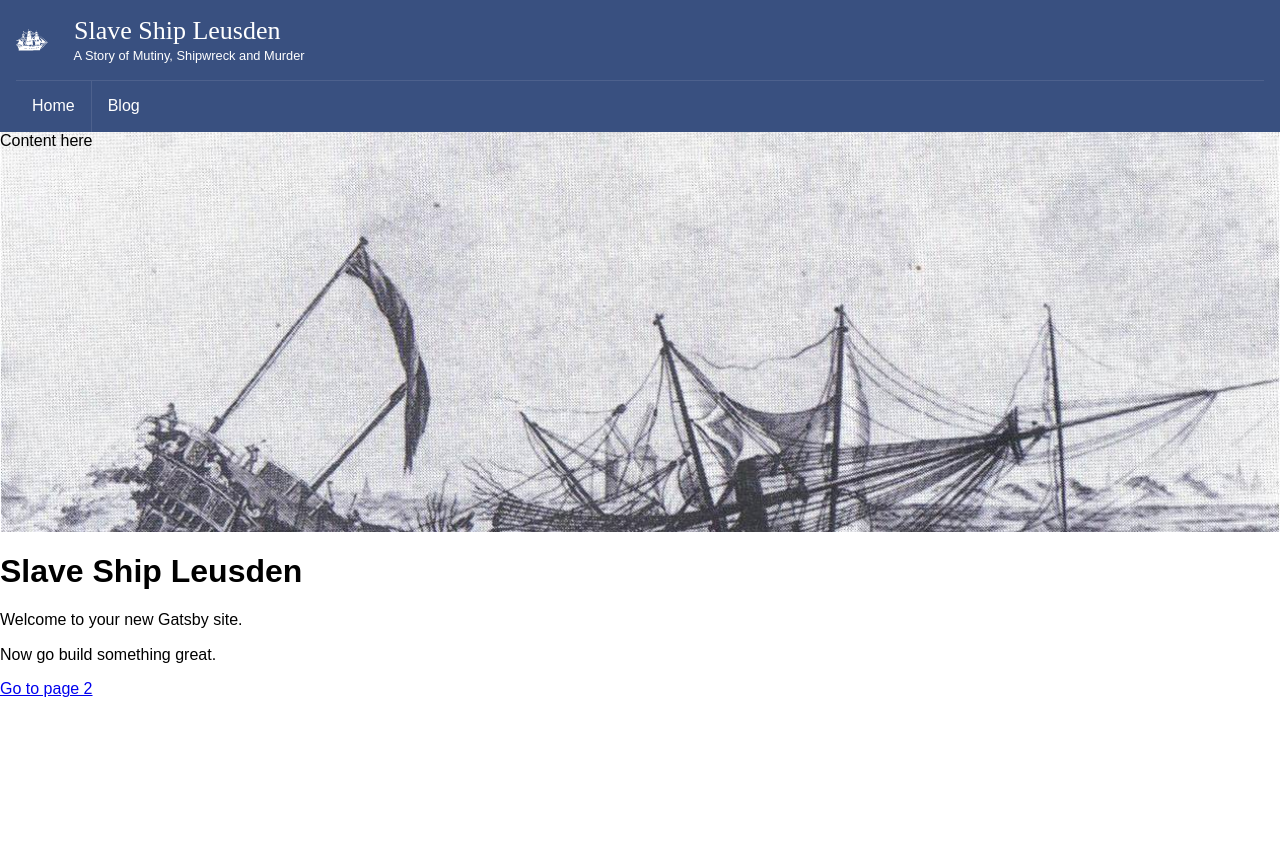
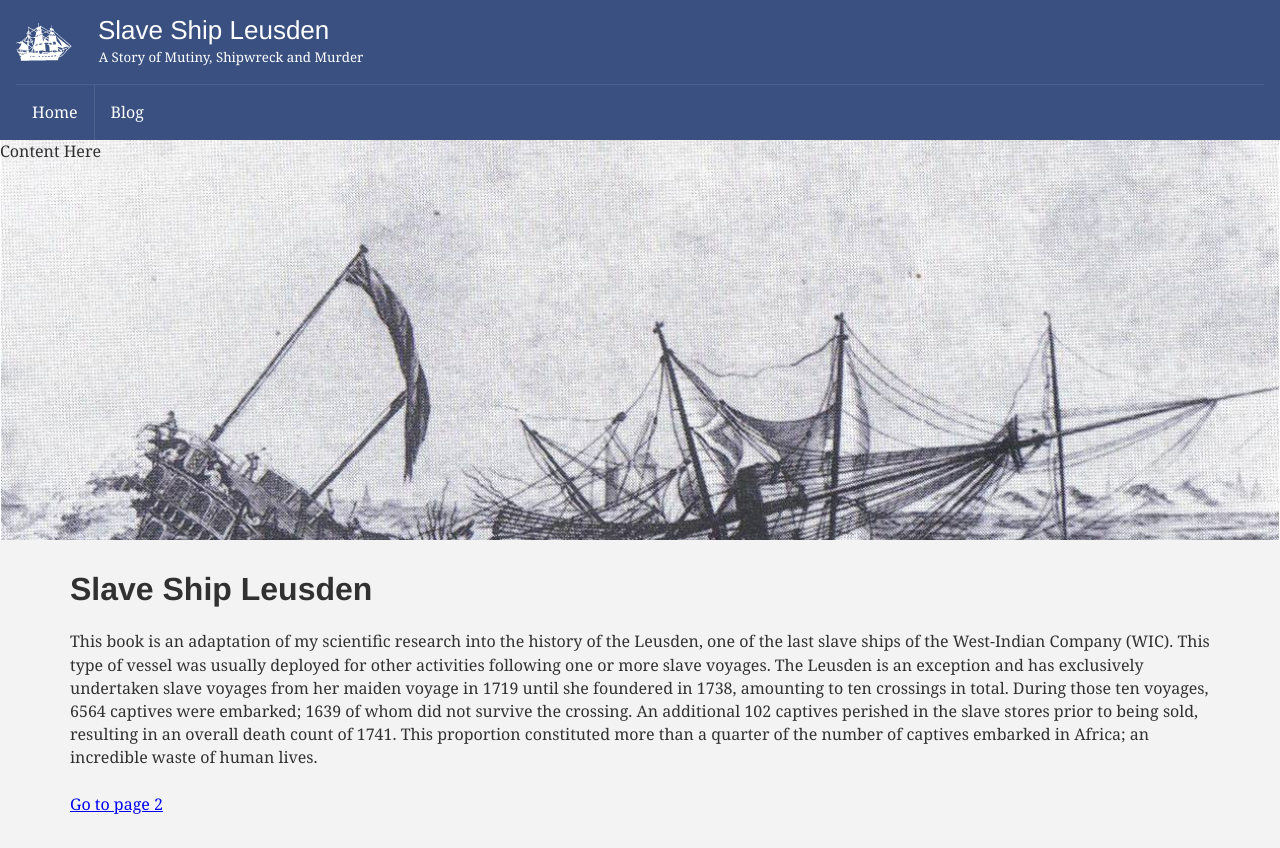
Before and after one commit to designspin/slaveshipleusden, a Gatsby site: page / in a window 1280 px wide. Before the commit the page ends 800 px from the top, so only its background shows below. Built offline with nearby package versions, Linux system fonts and the light colour scheme; Gatsby itself is replaced by a stand-in of ours.

Commit message:
Added content from home page of original site;

```diff
--- a/gatsby-config.js
+++ b/gatsby-config.js
@@ -30,13 +30,19 @@ module.exports = {
     },
     'gatsby-plugin-sass',
     {
-      resolve: "gatsby-plugin-react-svg",
+      resolve: 'gatsby-plugin-react-svg',
       options: {
         rule: {
           include: /assets/
         }
       }
-    }
+    },
+    {
+      resolve: 'gatsby-plugin-typography',
+      options: {
+        pathToConfigModule: 'src/utils/typography'
+      },
+    },
     // this (optional) plugin enables Progressive Web App + Offline functionality
     // To learn more, visit: https://gatsby.dev/offline
     // `gatsby-plugin-offline`,
--- /dev/null
+++ b/src/assets/scss/_containers.scss
@@ -0,0 +1,30 @@
+.container {
+  padding-right: 15px;
+  padding-left: 15px;
+  margin-right: auto;
+  margin-left: auto;
+
+  @include sm {
+    width: 550px;
+  }
+
+  @include md {
+    width: 750px;
+  }
+
+  @include lg {
+    width: 970px;
+  }
+
+  @include xl {
+    width: 1170px;
+  }
+}
+
+.section {
+  padding: 2em 0;
+}
+
+.section.section--about {
+  background-color: #f3f3f3;
+}
--- a/src/assets/scss/_layout.scss
+++ b/src/assets/scss/_layout.scss
@@ -74,6 +74,7 @@
 
   li {
     border-bottom: 1px solid rgba(255,255,255,0.1);
+    margin-bottom: 0;
   }
 
   li:last-child {
--- a/src/assets/scss/_site-header.scss
+++ b/src/assets/scss/_site-header.scss
@@ -7,11 +7,12 @@
 }
 
 .site-header .site-header__title {
-  font-family: 'Times New Roman', Times, serif;
+  //font-family: 'Times New Roman', Times, serif;
   font-size: 26px;
   font-weight: 300;
   //font-style: italic;
   margin: 0 1em 0;
+  color: white;
 }
 
 .site-header .site-header__desc {
--- a/src/assets/scss/index.scss
+++ b/src/assets/scss/index.scss
@@ -1,15 +1,8 @@
 @import 'vars/index';
 @import 'mixins/index';
-@import '~normalize.css/normalize.css'; // reset
+//@import '~normalize.css/normalize.css'; // reset
 @import 'layout';
 @import 'cover';
 @import 'site-header';
 @import 'toggle-bar';
-
-*, *:before, *:after {
-  box-sizing: border-box;
-}
-
-body {
-  font-family: Arial, Helvetica, sans-serif;
-}
+@import 'containers';
--- a/src/components/layout.js
+++ b/src/components/layout.js
@@ -1,9 +1,8 @@
 import React, { Component } from "react"
 import PropTypes from "prop-types"
 import { Link } from "gatsby"
-import '../assets/scss/index.scss';
-import Ship from "../assets/svg/ship.svg";
-import CoverImage from "./cover-image";
+import '../assets/scss/index.scss'
+import Ship from '../assets/svg/ship.svg'
 
 class Layout extends Component {
   constructor(props) {
@@ -40,7 +39,7 @@ class Layout extends Component {
               <div className="toggle__bar toggle__bar--middle"></div>
               <div className="toggle__bar toggle__bar--bottom"></div>
             </label>
-            <Ship className="site-header__icon" style={{ width: "2em", height: "auto"}} />
+            <Ship className="site-header__icon" style={{ width: "3.5em", height: "auto"}} />
             <div>
               <h1 className="site-header__title">Slave Ship Leusden</h1>
               <small className="site-header__desc">A Story of Mutiny, Shipwreck and Murder</small>
@@ -54,7 +53,6 @@ class Layout extends Component {
               </ul>
             </div>
           </nav>
-          <CoverImage />
           <div className="content">
             { children }
           </div>
--- a/src/pages/index.js
+++ b/src/pages/index.js
@@ -8,11 +8,14 @@ import CoverImage from "../components/cover-image"
 const IndexPage = () => (
   <Layout>
     <SEO title="Home" keywords={[`gatsby`, `application`, `react`]} />
-    <CoverImage className="cover">Content here</CoverImage>
-    <h1>Slave Ship Leusden</h1>
-    <p>Welcome to your new Gatsby site.</p>
-    <p>Now go build something great.</p>
-    <Link to="/page-2/">Go to page 2</Link>
+    <CoverImage className="cover">Content Here</CoverImage>
+    <section className="section section--about">
+      <div className="container">
+        <h1>Slave Ship Leusden</h1>
+        <p>This book is an adaptation of my scientific research into the history of the Leusden, one of the last slave ships of the West-Indian Company (WIC). This type of vessel was usually deployed for other activities following one or more slave voyages. The Leusden is an exception and has exclusively undertaken slave voyages from her maiden voyage in 1719 until she foundered in 1738, amounting to ten crossings in total.  During those ten voyages, 6564 captives were embarked; 1639 of whom did not survive the crossing. An additional 102 captives perished in the slave stores prior to being sold, resulting in an overall death count of 1741. This proportion constituted more than a quarter of the number of captives embarked in Africa; an incredible waste of human lives.</p>
+        <Link to="/page-2/">Go to page 2</Link>
+      </div>
+    </section>
   </Layout>
 )
 
--- /dev/null
+++ b/src/utils/typography.js
@@ -0,0 +1,8 @@
+import Typography from 'typography';
+import altonTheme from 'typography-theme-alton';
+
+const typography = new Typography(altonTheme);
+
+export const { scale, rhythm, options } = typography;
+
+export default typography;
```
Also changed, not shown: package.json (+6 -1 lines), 1 other file.
